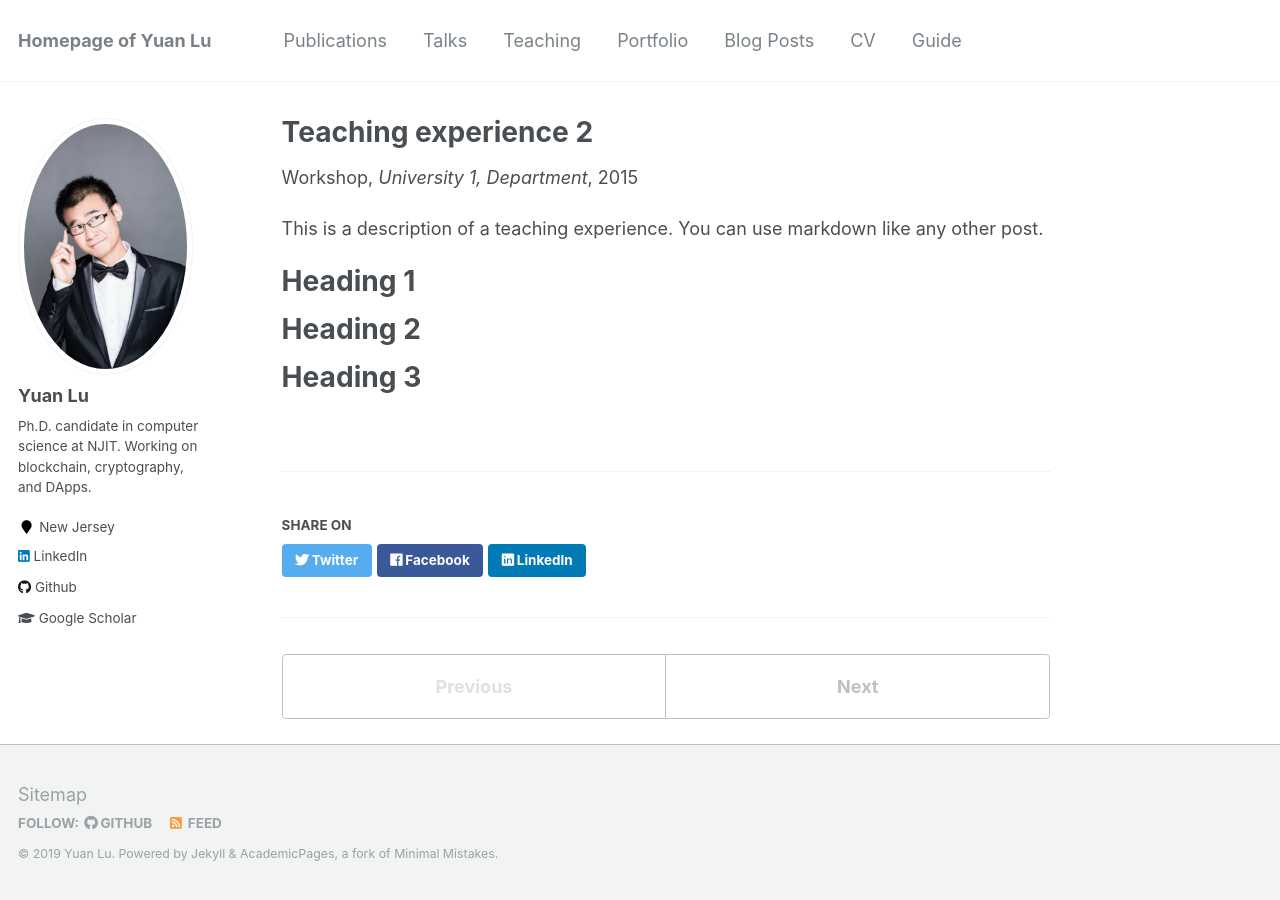
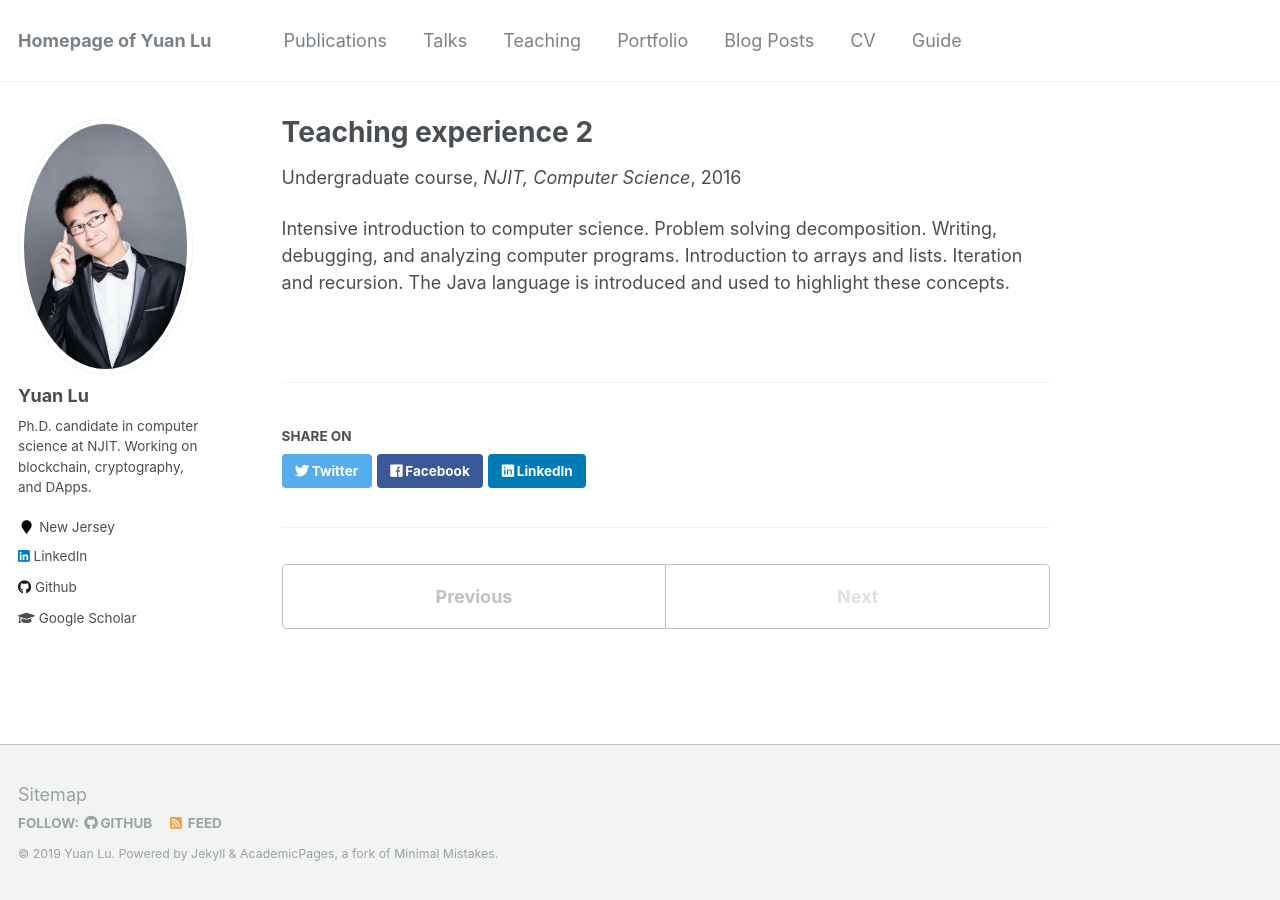
Before and after one commit to yylluu/yylluu.github.io, a Jekyll site: the page built from _teaching/2015-spring-teaching-2.md, in a window 1280 px wide. Built offline with Jekyll 4.4.1, drawn with Linux system fonts in a browser that asks for light colours.

Commit message:
Update 2015-spring-teaching-2.md

```diff
--- a/_teaching/2015-spring-teaching-2.md
+++ b/_teaching/2015-spring-teaching-2.md
@@ -1,20 +1,11 @@
 ---
 title: "Teaching experience 2"
 collection: teaching
-type: "Workshop"
+type: "Undergraduate course"
 permalink: /teaching/2015-spring-teaching-1
-venue: "University 1, Department"
-date: 2015-01-01
-location: "City, Country"
+venue: "NJIT, Computer Science"
+date: 2016-09-01
+location: "Newark, New Jersey"
 ---
 
-This is a description of a teaching experience. You can use markdown like any other post.
-
-Heading 1
-======
-
-Heading 2
-======
-
-Heading 3
-======
+Intensive introduction to computer science. Problem solving decomposition. Writing, debugging, and analyzing computer programs. Introduction to arrays and lists. Iteration and recursion. The Java language is introduced and used to highlight these concepts.
```
